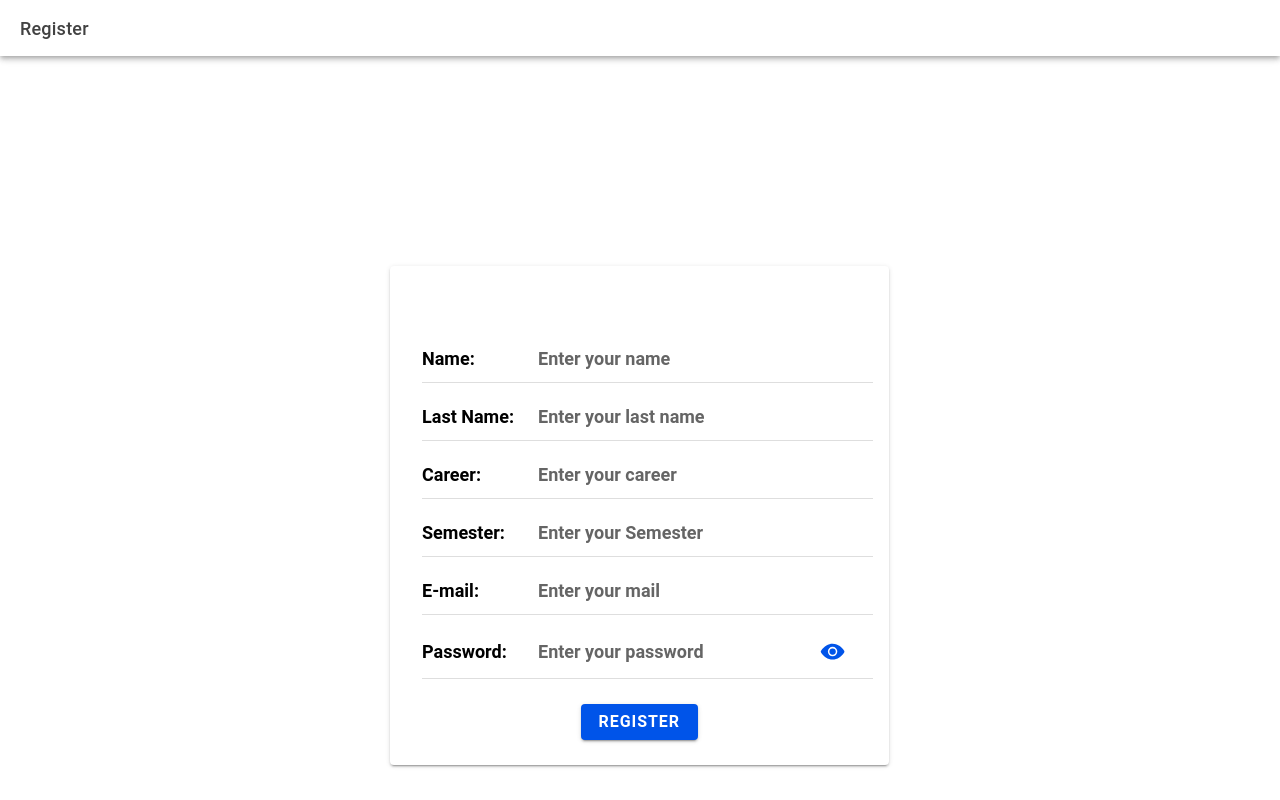
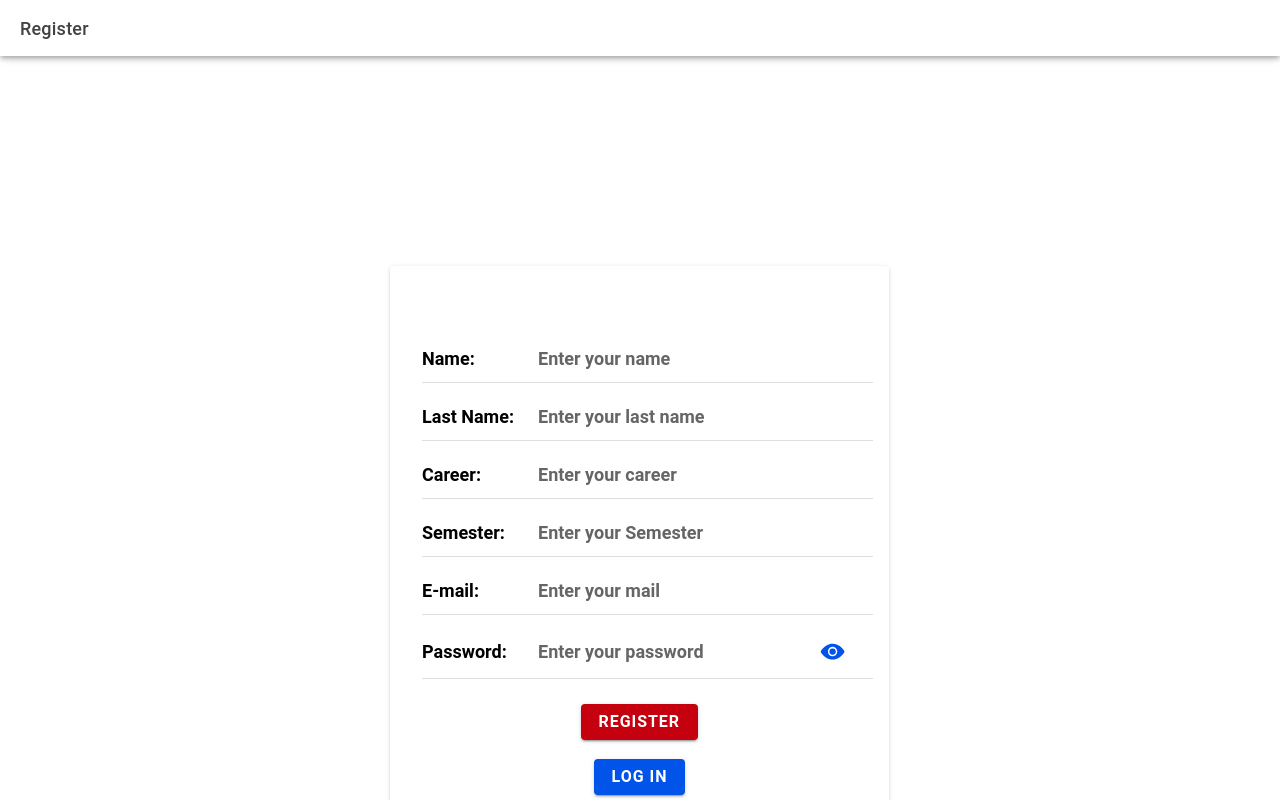
Before and after one commit to DJ2513/ProyectoFinalIonic, a React (Vite) app: page /register in a window 1280 px wide. Built offline with nearby package versions, Linux system fonts and the light colour scheme.

Commit message:
Styles changes and register changed

```diff
--- a/src/App.css
+++ b/src/App.css
@@ -20,7 +20,6 @@
 .buttons{
   display: flex;
   justify-content: center;
-
 }
 
 .btn{
@@ -47,7 +46,6 @@ span{
 
 
 ion-card{
-  margin-top: 200px;
   display:flex;
   flex-direction:column;
   align-items: center;
--- a/src/components/Register/register.css
+++ b/src/components/Register/register.css
@@ -3,6 +3,7 @@
   flex-direction:column;
   align-items: center;
   align-content: center;
+  margin-top: 40px;
 }
 
 .title{
@@ -20,7 +21,6 @@
 .buttons{
   display: flex;
   justify-content: center;
-
 }
 
 .btn{
@@ -51,5 +51,4 @@ ion-card{
   flex-direction:column;
   align-items: center;
   align-content: center;
-
 }
--- a/src/components/Register/register.tsx
+++ b/src/components/Register/register.tsx
@@ -21,6 +21,7 @@ import { useHistory } from 'react-router-dom';
 import { initializeApp } from "firebase/app";
 import { getAuth, createUserWithEmailAndPassword } from "firebase/auth";
 import { getDatabase, ref, set } from 'firebase/database';
+import './register.css'
 
 // Firebase configuration
 const firebaseConfig = {
@@ -158,9 +159,19 @@ const Register: React.FC = () => {
                 <div className='buttons'>
                   <IonButton
                     id='register'
+                    color='danger'
                     className='btn'
-                    onClick={() => register(email, password)}
+                    onClick={() => {register(email, password)}}
                   >Register</IonButton>
+                </div>
+                <div className='buttons'>
+                  <IonButton
+                    id='login'
+                    className='btn'
+                    onClick={() => {
+                      history.push('/login')
+                    }}
+                  >Log In</IonButton>
                 </div>
               </IonList>
             </IonCardContent>
```
